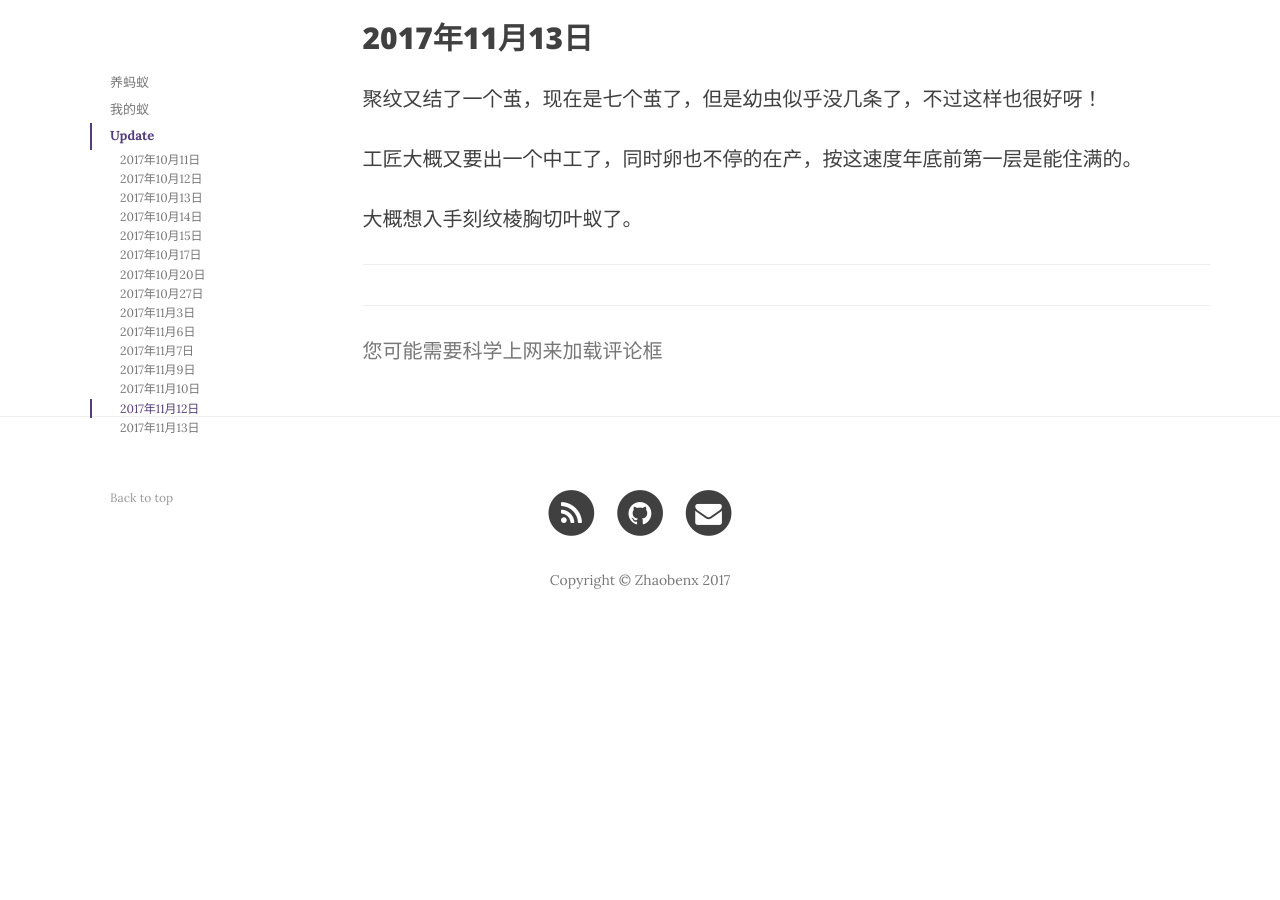
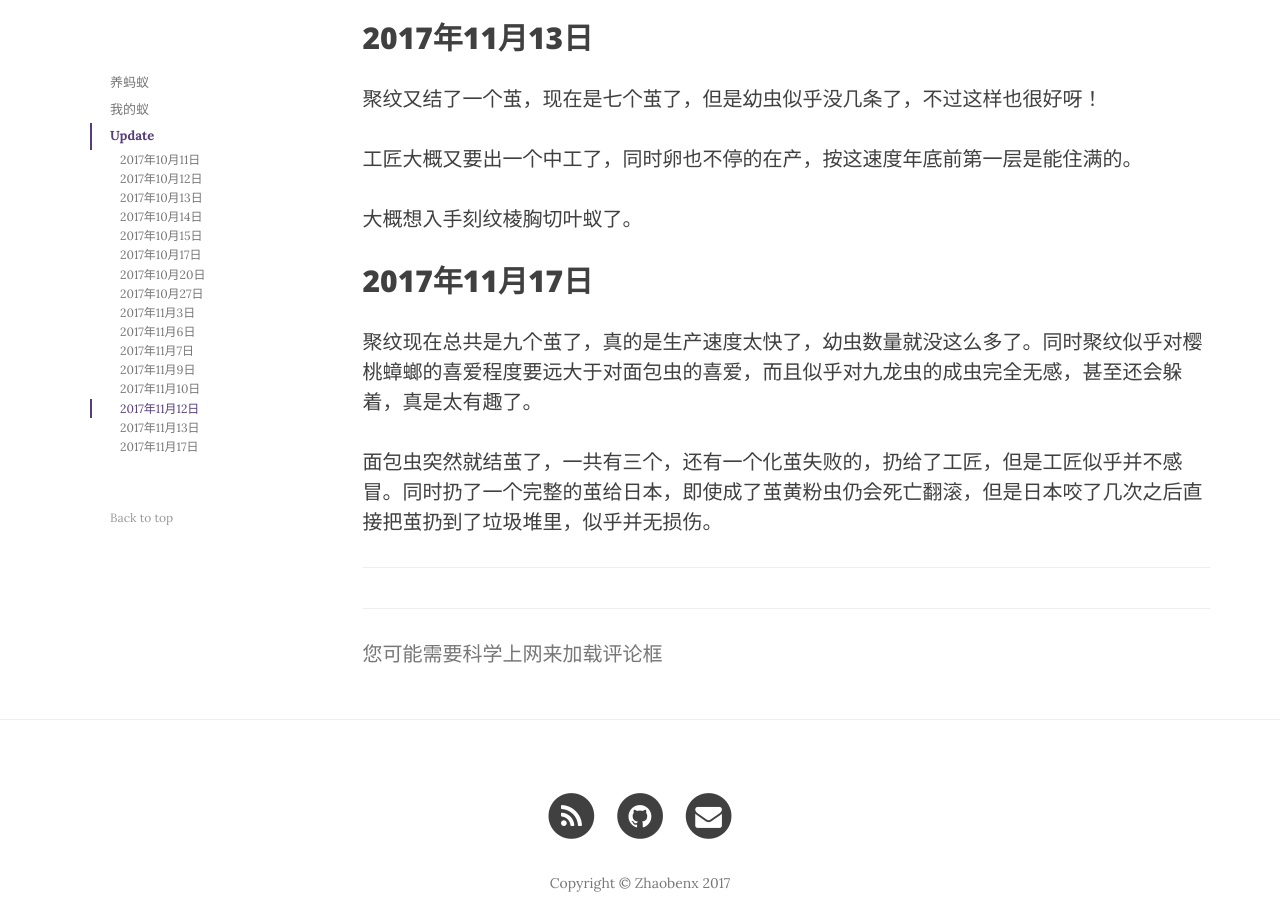
Before and after one commit to zhaobenx/zhaobenx.github.io, a Jekyll site: the page built from _posts/2017-10-10-love-ants.md, in a window 1280 px wide and 900 px high, scrolled down 7092 px. Built offline with Jekyll 4.4.1, drawn with Linux system fonts in a browser that asks for light colours; nearby versions of some CDN libraries; comment, search, counter and statistics services are not loaded; before the commit the page ends 7748 px from its top, so only the background shows below that.

Commit message:
Update 2017-10-10-love-ants.md

```diff
--- a/_posts/2017-10-10-love-ants.md
+++ b/_posts/2017-10-10-love-ants.md
@@ -169,3 +169,9 @@ published: true
 工匠大概又要出一个中工了，同时卵也不停的在产，按这速度年底前第一层是能住满的。
 
 大概想入手刻纹棱胸切叶蚁了。
+
+## 2017年11月17日
+
+聚纹现在总共是九个茧了，真的是生产速度太快了，幼虫数量就没这么多了。同时聚纹似乎对樱桃蟑螂的喜爱程度要远大于对面包虫的喜爱，而且似乎对九龙虫的成虫完全无感，甚至还会躲着，真是太有趣了。
+
+面包虫突然就结茧了，一共有三个，还有一个化茧失败的，扔给了工匠，但是工匠似乎并不感冒。同时扔了一个完整的茧给日本，即使成了茧黄粉虫仍会死亡翻滚，但是日本咬了几次之后直接把茧扔到了垃圾堆里，似乎并无损伤。
```
